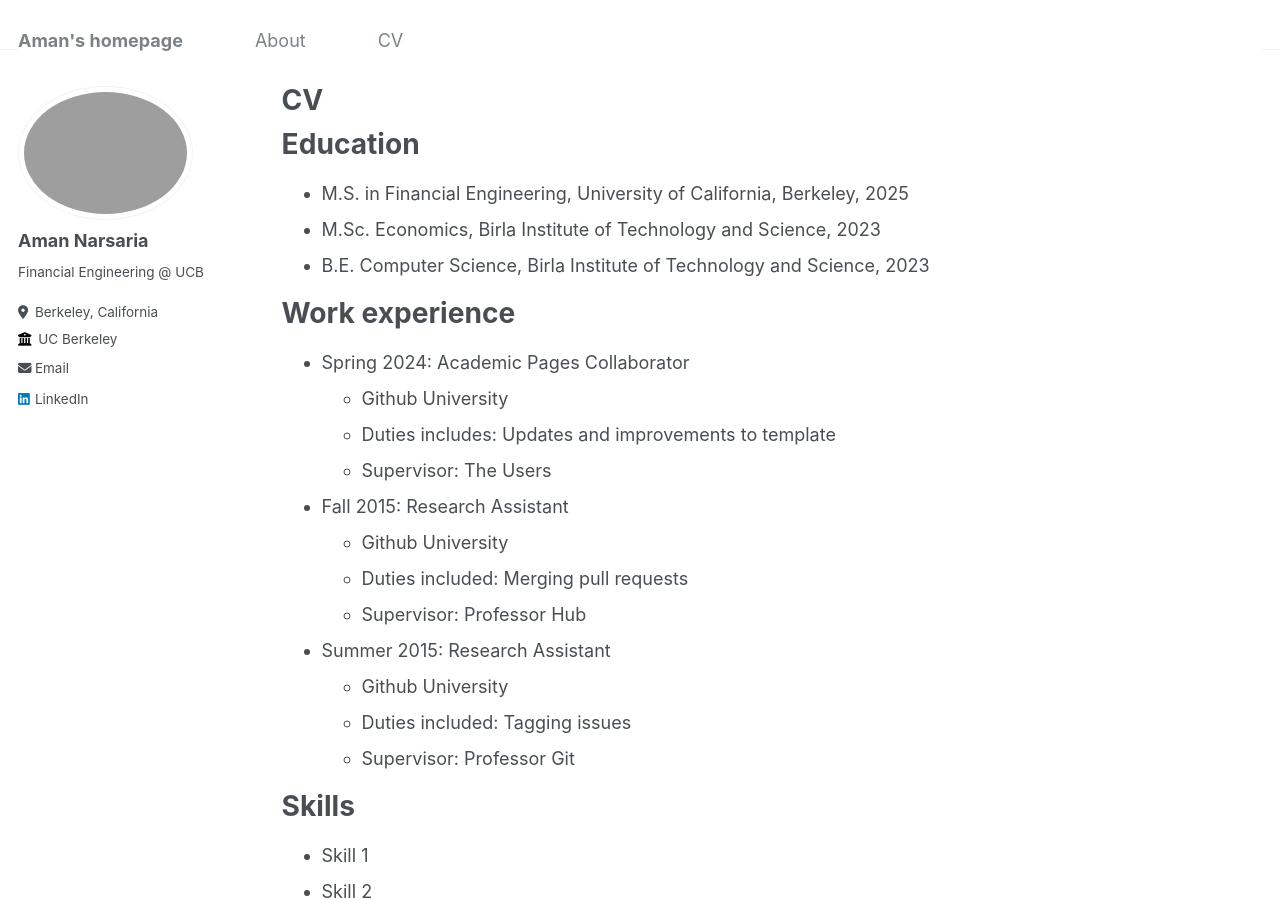
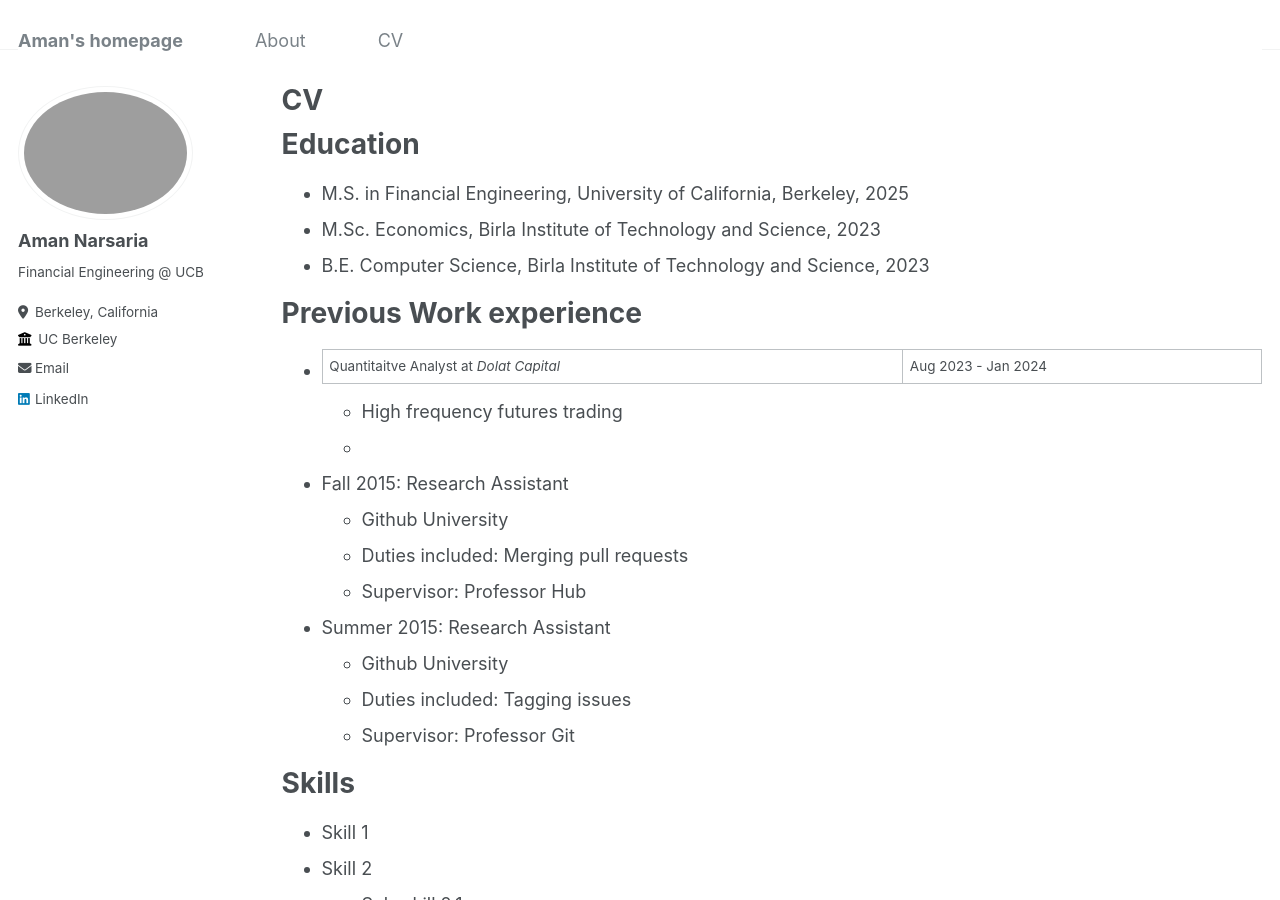
Before and after one commit to amannarsaria4/amannarsaria4.github.io, a Jekyll site: the page built from _pages/cv.md, in a window 1280 px wide and 900 px high. Built offline with Jekyll 4.4.1, drawn with Linux system fonts in a browser that asks for light colours.

Commit message:
new commit

```diff
--- a/_pages/cv.md
+++ b/_pages/cv.md
@@ -15,12 +15,11 @@ Education
 * M.Sc. Economics, Birla Institute of Technology and Science, 2023
 * B.E. Computer Science, Birla Institute of Technology and Science, 2023
 
-Work experience
+Previous Work experience
 ======
-* Spring 2024: Academic Pages Collaborator
-  * Github University
-  * Duties includes: Updates and improvements to template
-  * Supervisor: The Users
+* Quantitaitve Analyst at *Dolat Capital* | Aug 2023 - Jan 2024
+  * High frequency futures trading
+  *
 
 * Fall 2015: Research Assistant
   * Github University
```
